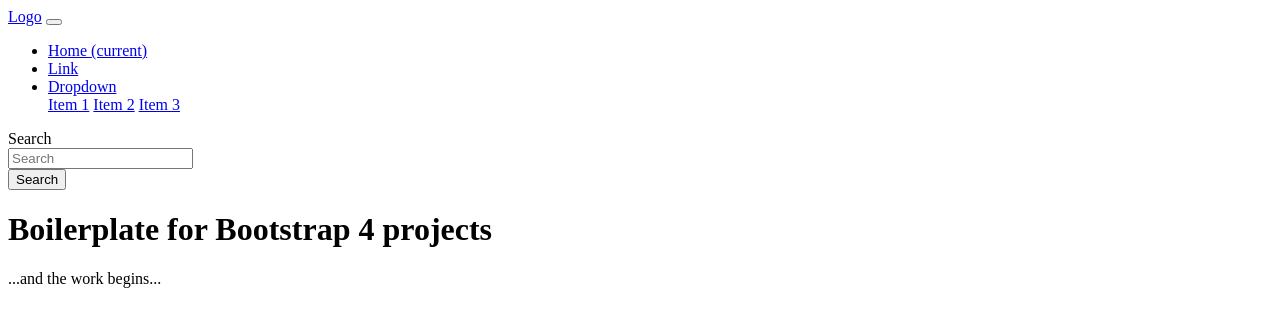
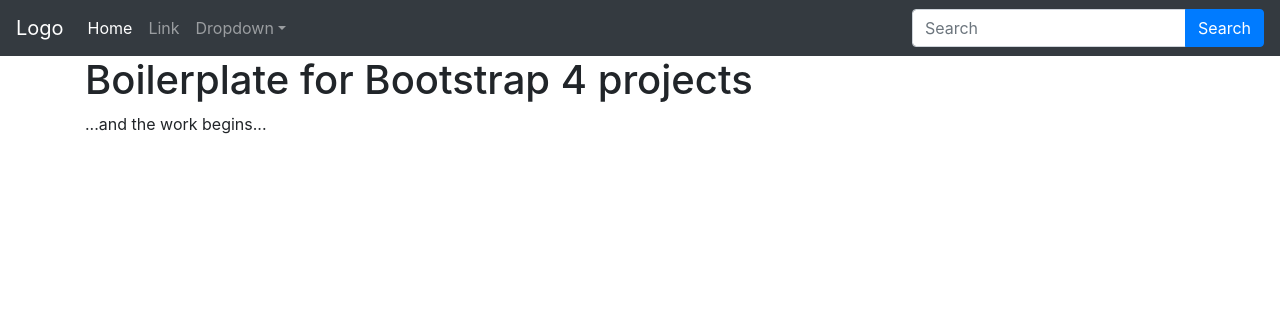
Before and after one commit to kallevikstyle/boilerplate-bootstrap-4, a website: page index.html in a window 1280 px wide. Drawn offline with nearby package versions, Linux system fonts and the light colour scheme; files that its build step writes are made by us from their sources.

Commit message:
Importing bootstrap into project

```diff
--- a/assets/sass/main.scss
+++ b/assets/sass/main.scss
@@ -0,0 +1 @@
+@import url('../css/frameworks/bootstrap.min.css');
--- a/index.html
+++ b/index.html
@@ -12,9 +12,9 @@
 
 <body>
     <!-- Header -->
-    <header class="container-fluid" role="banner">
+    <header role="banner">
         <!-- Main navigation -->
-        <nav class="navbar navbar-expand-md navbar-light bg-light" role="navigation">
+        <nav class="navbar navbar-expand-md navbar-dark bg-dark" role="navigation">
             <a href="#" class="navbar-brand">Logo</a>
             <!-- Toggle navigation -->
             <button class="navbar-toggler" type="button" data-toggle="collapse" data-target="#page-navigation" aria-controls="page-navigation" aria-expanded="false" aria-label="Toggle navigation">
```
Also changed, not shown: assets/css/main.css (added).
